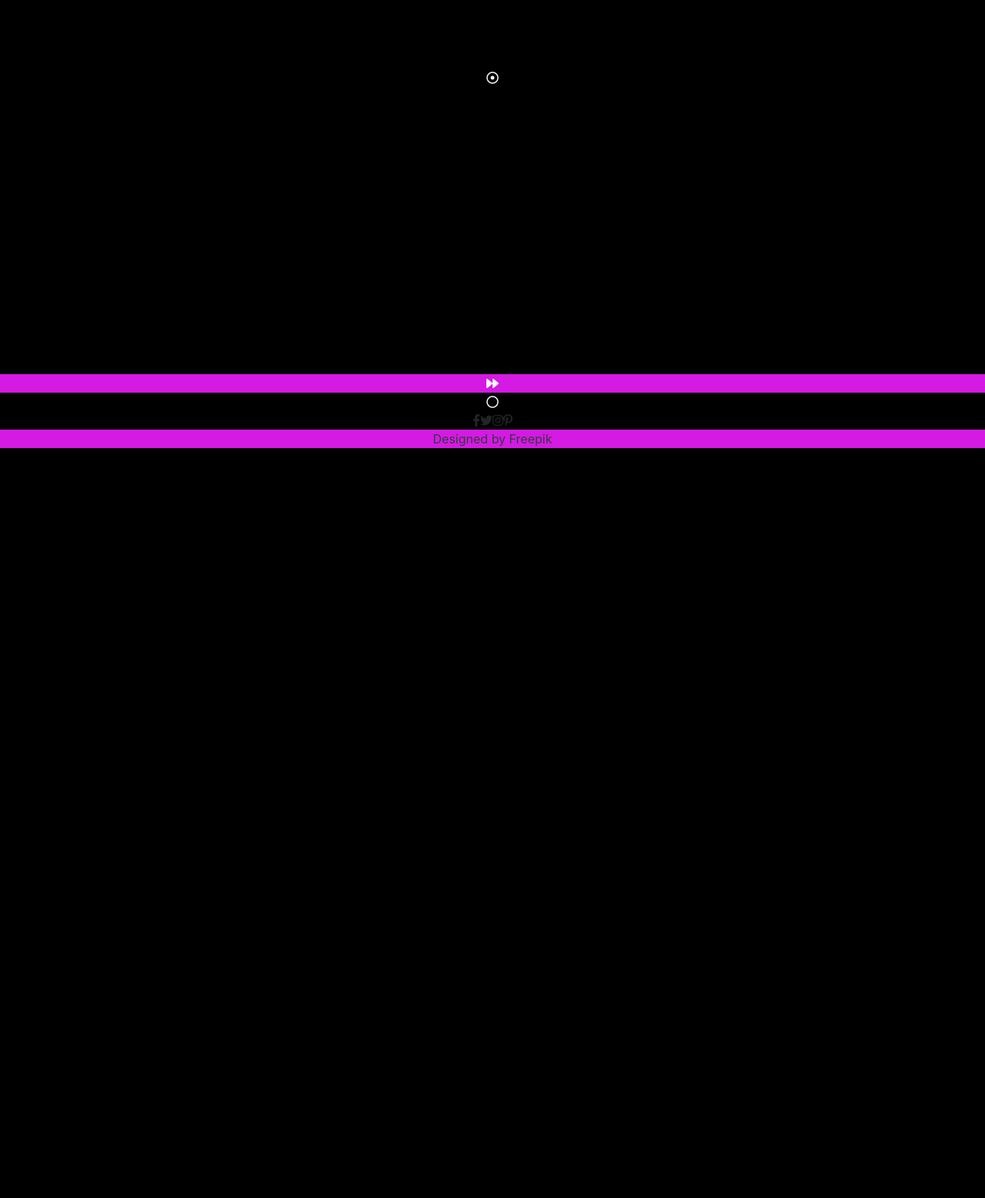
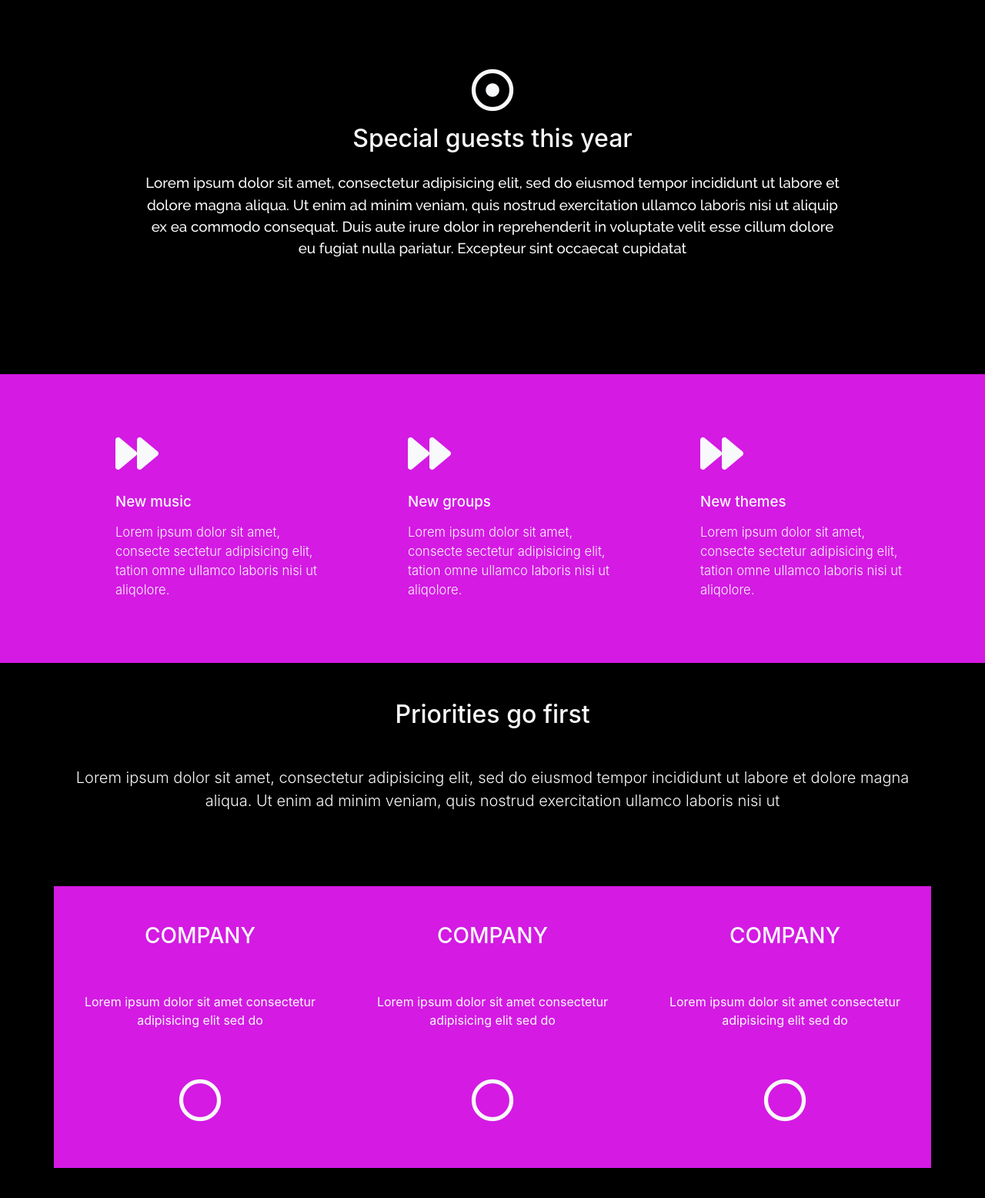
Before and after one commit to Henriquepb22/music-website-template, a plain HTML site: page public/index.html in a window 1280 px wide. Shown: the part 1002-2558 px from the top of the page at 77% size. Before the commit the page ends 1584 px from the top, so only its background shows below. Drawn offline with nearby package versions, Linux system fonts and the light colour scheme.

Commit message:
Corrigido erros e criado mais seções

```diff
--- a/public/index.html
+++ b/public/index.html
@@ -41,37 +41,158 @@
     </div>
   </header>
 
-  <section class="text-center text-light" id="sectionTwo">
-    <i class="far fa-dot-circle"></i>
+  <section class="container text-center text-light" id="sectionTwo">
+    <i class="far fa-dot-circle display-4 mb-3"></i>
+    <h2 class="mb-4">Special guests this year</h1>
+      <p class="lead"> Lorem ipsum dolor sit amet, consectetur adipisicing elit, sed do eiusmod tempor
+        incididunt ut labore et dolore magna aliqua. Ut enim ad minim veniam, quis nostrud exercitation ullamco laboris
+        nisi ut aliquip ex ea commodo consequat. Duis aute irure dolor in reprehenderit in voluptate velit esse cillum
+        dolore eu fugiat nulla pariatur. Excepteur sint occaecat cupidatat </p>
   </section>
 
-  <section class="text-center text-light" id="sectionTree">
-    <i class="fas fa-forward"></i>
+  <section class="text-light" id="sectionTree">
+    <div class="container">
+      <div class="row">
+        <div class="col-4">
+          <i class="fas fa-forward display-4 mb-4"></i>
+          <h3 class="mb-3">New music</h3>
+          <p class="lead">
+            Lorem ipsum dolor sit amet, consecte
+            sectetur adipisicing elit, tation omne
+            ullamco laboris nisi ut aliqolore.
+          </p>
+        </div>
+        <div class="col-4">
+          <i class="fas fa-forward display-4 mb-4"></i>
+          <h3 class="mb-3">New groups</h3>
+          <p class="lead">
+            Lorem ipsum dolor sit amet, consecte
+            sectetur adipisicing elit, tation omne
+            ullamco laboris nisi ut aliqolore.
+          </p>
+        </div>
+        <div class="col-4">
+          <i class="fas fa-forward display-4 mb-4"></i>
+          <h3 class="mb-3">New themes</h3>
+          <p class="lead">
+            Lorem ipsum dolor sit amet, consecte
+            sectetur adipisicing elit, tation omne
+            ullamco laboris nisi ut aliqolore.
+          </p>
+        </div>
+      </div>
+    </div>
   </section>
 
-  <section class="text-center text-light" id="sectionFour">
-    <i class="far fa-circle"></i>
+  <section class="text-center text-light mt-5" id="sectionFour">
+    <div class="container">
+      <h2 class="my-5">Priorities go first</h2>
+      <p class="lead mb-5">
+        Lorem ipsum dolor sit amet, consectetur adipisicing elit, sed do eiusmod tempor
+        incididunt ut labore et dolore magna aliqua. Ut enim ad minim veniam, quis nostrud exercitation ullamco laboris
+        nisi ut
+      </p>
+      <div class="row">
+        <div class="col-4 mt-5" id="cards">
+          <h3 class="pt-5">COMPANY</h3>
+          <p class="pt-5">Lorem ipsum dolor sit amet consectetur adipisicing elit sed do</p>
+          <i class="far fa-circle pt-5 display-4"></i>
+        </div>
+        <div class="col-4 mt-5" id="cards">
+          <h3 class="pt-5">COMPANY</h3>
+          <p class="pt-5">Lorem ipsum dolor sit amet consectetur adipisicing elit sed do</p>
+          <i class="far fa-circle pt-5 display-4"></i>
+        </div>
+        <div class="col-4 mt-5" id="cards">
+          <h3 class="pt-5">COMPANY</h3>
+          <p class="pt-5">Lorem ipsum dolor sit amet consectetur adipisicing elit sed do</p>
+          <i class="far fa-circle pt-5 display-4"></i>
+        </div>
+      </div>
+    </div>
   </section>
 
   <section id="sectionFive">
-
   </section>
 
   <section id="sectionSix">
 
   </section>
 
-  <section id="sectionSeven">
-
+  <section class="text-light" id="sectionSeven">
+    <div class="container">
+      <div class="row">
+        <div class="col-4">
+          <h5>Lorem ipsum dolor sit</h5>
+          <h5>Trips / 16th March, 2019</h5>
+        </div>
+        <div class="col-4">
+          <h5>Lorem ipsum dolor sit</h5>
+          <h5>Trips / 16th March, 2019</h5>
+        </div>
+        <div class="col-4">
+          <h5>Lorem ipsum dolor sit</h5>
+          <h5>Trips / 16th March, 2019</h5>
+        </div>
+      </div>
+    </div>
   </section>
 
-  <section class="text-center" id="sectionEigth">
-    <i class="fab fa-facebook-f"></i><i class="fab fa-twitter"></i><i class="fab fa-instagram"></i><i
-      class="fab fa-pinterest-p"></i>
+  <section class="container text-center text-light mt-5" id="sectionEight">
+    <i class="fas fa-quote-left display-4 mb-3"></i>
+    <p class="lead mb-4">
+      Lorem ipsum dolor sit amet, consectetur adipisicing elit, sed do eiusmod tempor incididunt ut labore et dolore
+      magna aliqua. Ut enim ad minim veniam, quis
+    </p>
+    <h3 class="mb-4">Henrique Pereira</h3>
+    <div class="display-4 mb-3">
+      <i class="fab fa-facebook-f"></i>
+      <i class="fab fa-twitter"></i>
+      <i class="fab fa-instagram"></i>
+      <i class="fab fa-pinterest-p"></i>
+    </div>
   </section>
 
-  <footer class="text-center" id="sectionNine">
-    <a class="text-dark" href="http://www.freepik.com">Designed by Freepik</a>
+  <footer class="text-light" id="sectionNine">
+    <div class="container">
+      <div class="row">
+        <div class="col-6 my-5">
+          <h4 class="mb-5">ABOUT</h4>
+          <p>Lorem ipsum dolor sit amet, consec tetur adipisicing elit, sed do eiusmod tempor incididunt ultimam quantum
+          </p>
+        </div>
+        <div class="col-2 my-5">
+          <h4 class="mb-5">ABOUT</h4>
+          <ul>
+            <li><a href="#" class="text-light">Team</a></li>
+            <li><a href="#" class="text-light">Join us</a></li>
+            <li><a href="#" class="text-light">Ethic</a></li>
+            <li><a href="#" class="text-light">Goals</a></li>
+          </ul>
+        </div>
+        <div class="col-2 my-5">
+          <h4 class="mb-5">ABOUT</h4>
+          <ul>
+            <li><a href="#" class="text-light">Team</a></li>
+            <li><a href="#" class="text-light">Join us</a></li>
+            <li><a href="#" class="text-light">Ethic</a></li>
+            <li><a href="#" class="text-light">Goals</a></li>
+          </ul>
+        </div>
+        <div class="col-2 my-5">
+          <h4 class="mb-5">ABOUT</h4>
+          <ul>
+            <li><a href="#" class="text-light">Team</a></li>
+            <li><a href="#" class="text-light">Join us</a></li>
+            <li><a href="#" class="text-light">Ethic</a></li>
+            <li><a href="#" class="text-light">Goals</a></li>
+          </ul>
+        </div>
+      </div>
+      <div class="text-center">
+        <a class="text-dark" href="http://www.freepik.com">Designed by Freepik</a>
+      </div>
+    </div>
   </footer>
 
 
--- a/src/styles/style.css
+++ b/src/styles/style.css
@@ -53,26 +53,79 @@ body {
 }
 
 #sectionTwo {
-  padding: 91.1px 0;
-  height: 488.1px;
+  padding: 91px 0;
+  height: 488px;
+  width: 910px;
+}
+
+#sectionTwo p {
+  font-family: 'Raleway';
+  font-size: 18.75px;
 }
 
 #sectionTree {
+  height: 375px;
   background-color: #D41AE3;
+  padding-top: 75px;
+  padding-left: 130px;
 }
 
-#sectionFour {}
+#sectionTree p {
+  font-size: 16.60px;
+  width: 270px;
+}
 
-#sectionFive {}
+#sectionTree h3 {
+  font-size: 18.7px;
+}
 
-#sectionSix {}
+#sectionFour {
+  height: 840px;
+}
+
+#cards {
+  background-color: #D41AE3;
+  width: 345px;
+  height: 366px;
+}
+
+#sectionFive {
+  width: 686px;
+}
+
+#sectionSix {
+  height: 1460px;
+}
 
 #sectionSeven {
   background-color: #D41AE3;
+  height: 225px;
+  padding-top: 80px;
+  padding-left: 150px;
 }
 
-#sectionEight {}
+#sectionSeven .col-4 {
+  border-left: 10px white solid;
+}
+
+#sectionEight {
+  width: 715px;
+}
+
+#sectionEight p {
+  font-size: 18.75px;
+}
 
 #sectionNine {
   background-color: #D41AE3;
+  padding: 50px;
 }
+
+#sectionNine p {
+  width: 280px;
+}
+
+#sectionNine ul {
+  list-style: none;
+  padding-inline-start: 0px;
+}
```
